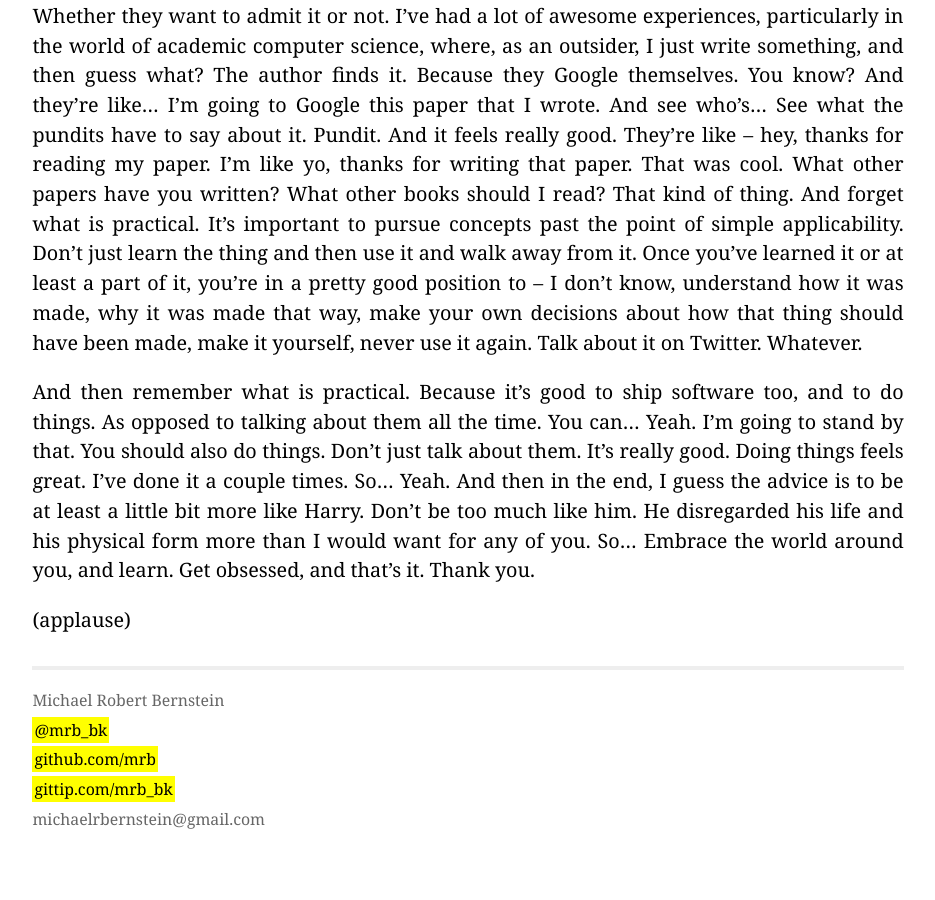
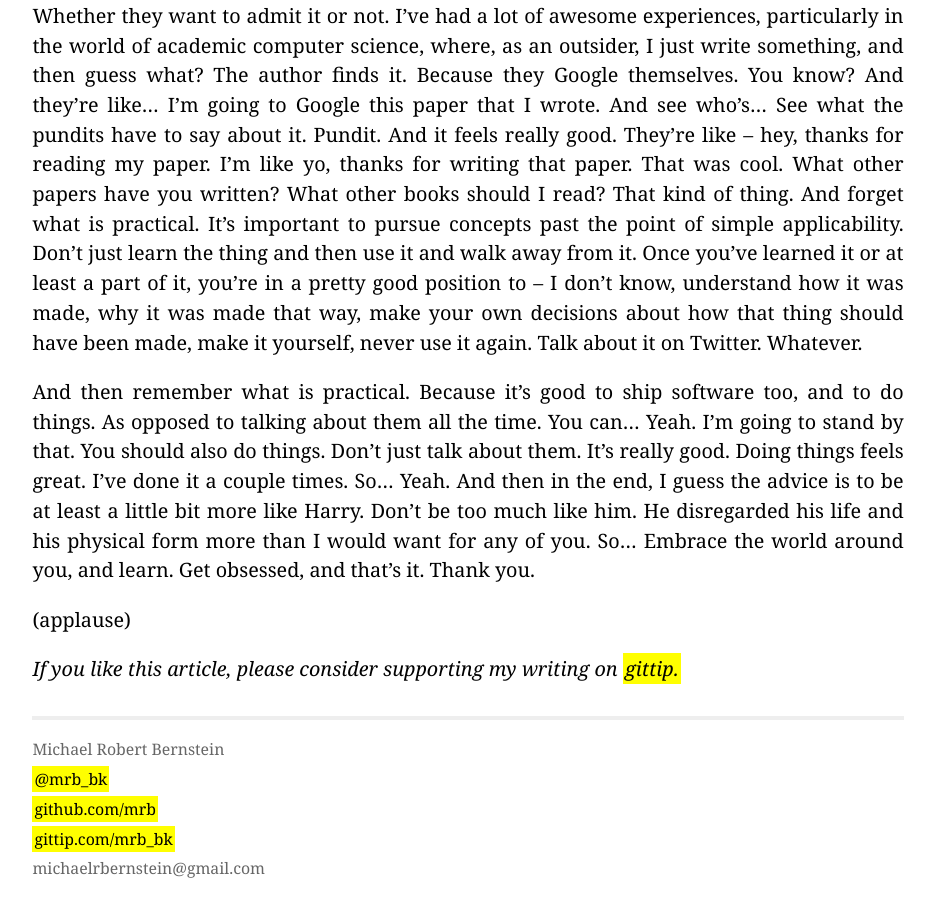
Before and after one commit to mrb/mrb.github.com, a Jekyll site: the page built from _posts/2014-06-01-the-art-of-obsession.markdown, in a window 1280 px wide and 900 px high, scrolled down 8316 px. Shown: the whole window, without its empty margins (172-1107 px from the left). Built offline with Jekyll 4.4.1, drawn with Linux system fonts in a browser that asks for light colours; Markdown is read by kramdown in place of the engine named in the settings; comment, search, counter and statistics services are not loaded; before the commit the page ends 9166 px from its top, so only the background shows below that.

Commit message:
Types are the Truth

```diff
--- a/_posts/2014-06-01-the-art-of-obsession.markdown
+++ b/_posts/2014-06-01-the-art-of-obsession.markdown
@@ -697,3 +697,6 @@ and learn. Get obsessed, and that's it.
 Thank you.
 
 (applause)
+
+
+*If you like this article, please consider supporting my writing on <a href="https://www.gittip.com/mrb_bk/">gittip.</a>*
```
